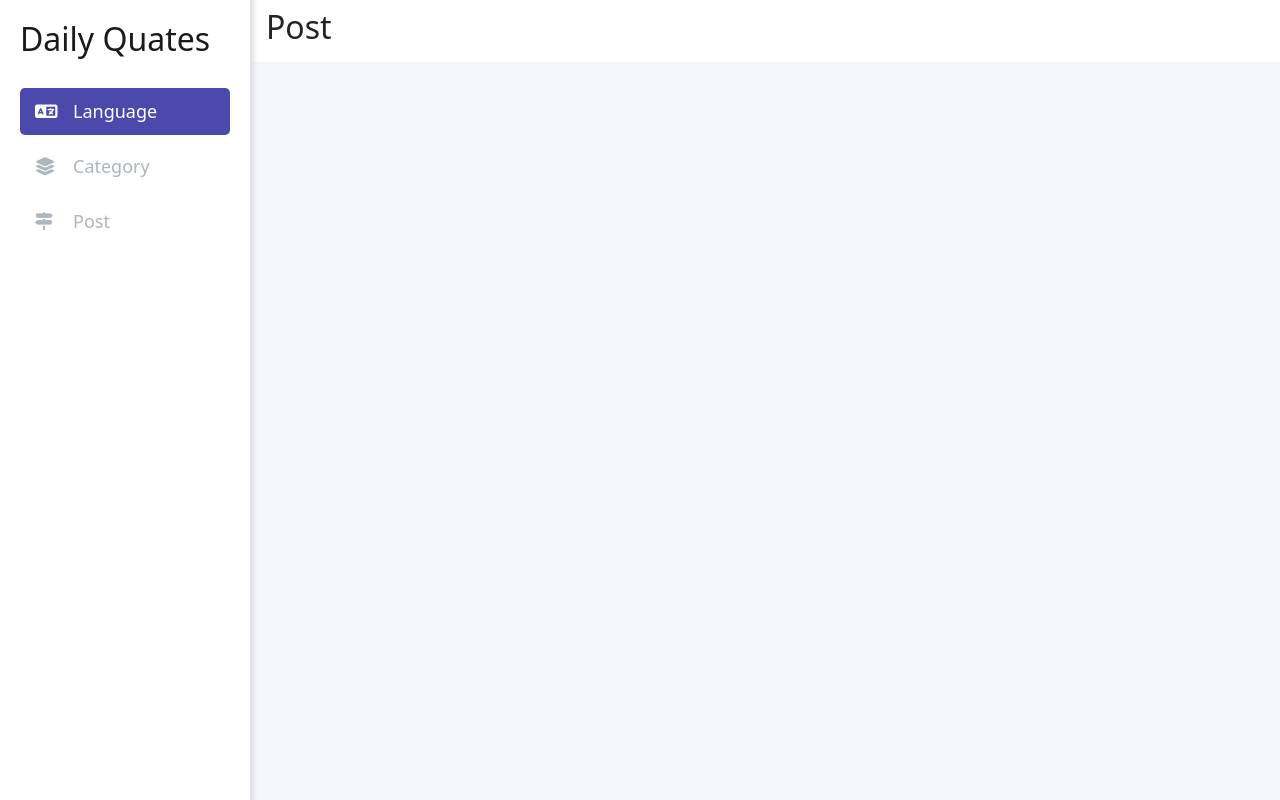
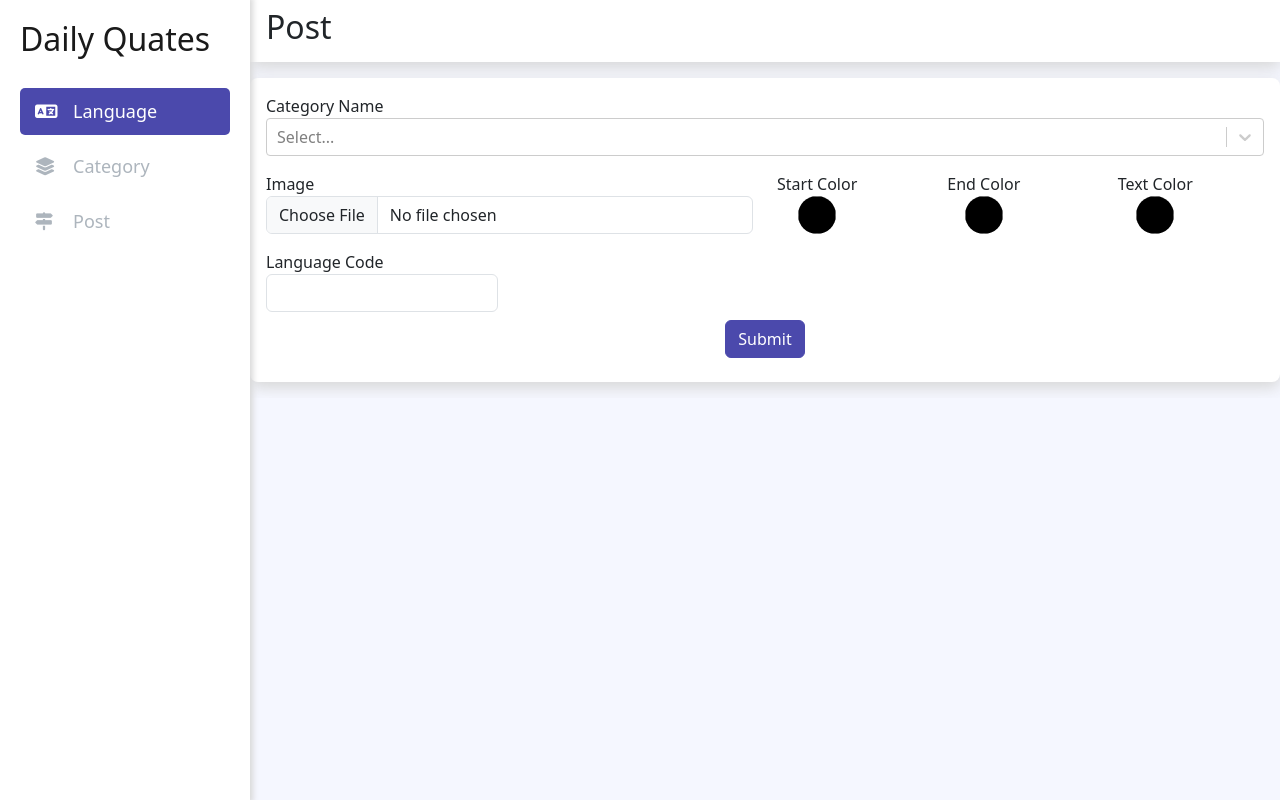
Before and after one commit to darshakkanani2002/daily-quotes-main, a React (Vite) app: page /post in a window 1280 px wide. Built offline with nearby package versions, Linux system fonts and the light colour scheme.

Commit message:
category design changes and post component create form design and add css this form

```diff
--- a/src/App.css
+++ b/src/App.css
@@ -77,6 +77,16 @@ body {
   font-weight: 700;
 }
 
+/* post data form */
+.color-input {
+  height: 38px;
+  width: 38px;
+  border: none;
+  border-radius: 50%;
+  display: flex;
+  margin: auto;
+}
+
 /* Add this to your CSS file */
 .spinner {
   border: 4px solid rgba(0, 0, 0, 0.1);
--- a/src/component/pages/Category.jsx
+++ b/src/component/pages/Category.jsx
@@ -249,12 +249,14 @@ export default function Category() {
                     <form onSubmit={handleSubmit}>
                         <div className='row'>
                             <div className='col-lg-12'>
+                                <label>Select Language <span className='text-danger'>*</span></label>
                                 <Select className='mb-3'
                                     value={selectedLanguage}
                                     onChange={handleCategorySelect}
                                     onMenuOpen={loadOptions}
                                     options={options}
-                                ></Select>
+                                    required
+                                />
                             </div>
                             <div className='col-lg-3'>
                                 <label>Name <span className='text-danger'>*</span></label>
--- a/src/component/pages/Post.jsx
+++ b/src/component/pages/Post.jsx
@@ -1,9 +1,55 @@
 import React from 'react'
+import Select from 'react-select';
 
 export default function Post() {
     return (
         <div>
+            <div className='my-3'>
+                <div className='side-container category-form p-3'>
+                    <form action="">
+                        <div className='row'>
+                            <div className='col-lg-12 mb-3'>
+                                <label htmlFor="">Category Name</label>
+                                <Select></Select>
+                            </div>
+                            <div className='col-lg-6 mb-3'>
+                                <label htmlFor="image">Image</label>
+                                <input type="file" name="image" id="image" className='form-control' />
+                            </div>
+                            <div className='col-lg-2 mb-2'>
+                                <div className='d-inline-block'>
+                                    <label htmlFor="startcolor">Start Color</label>
+                                    <input type="color" name="startcolor" id="startcolor" className='form-control p-0 color-input' />
+                                </div>
+                            </div>
+                            <div className='col-lg-2 mb-2'>
+                                <div className="d-inline-block">
+                                    <label htmlFor="endcolor">End Color</label>
+                                    <input type="color" name="endcolor" id="endcolor" className='form-control p-0 color-input' />
+                                </div>
+                            </div>
+                            <div className='col-lg-2 mb-2'>
+                                <div className="d-inline-block">
+                                    <label htmlFor="textcolor">Text Color</label>
+                                    <input type="color" name="textcolor" id="textcolor" className='form-control p-0 color-input' />
+                                </div>
+                            </div>
 
+                            <div className='col-lg-3 mb-2'>
+                                <div className="d-inline-block">
+                                    <label htmlFor="languagecode">Language Code</label>
+                                    <input type="text" name="languagecode" id="languagecode" className='form-control' />
+                                </div>
+                            </div>
+
+                            <div className='col-lg-12 mb-2 text-center'>
+                                <button type='submit' className='btn btn-success'>Submit</button>
+                            </div>
+                        </div>
+                    </form>
+                </div>
+
+            </div>
         </div>
     )
 }
```
